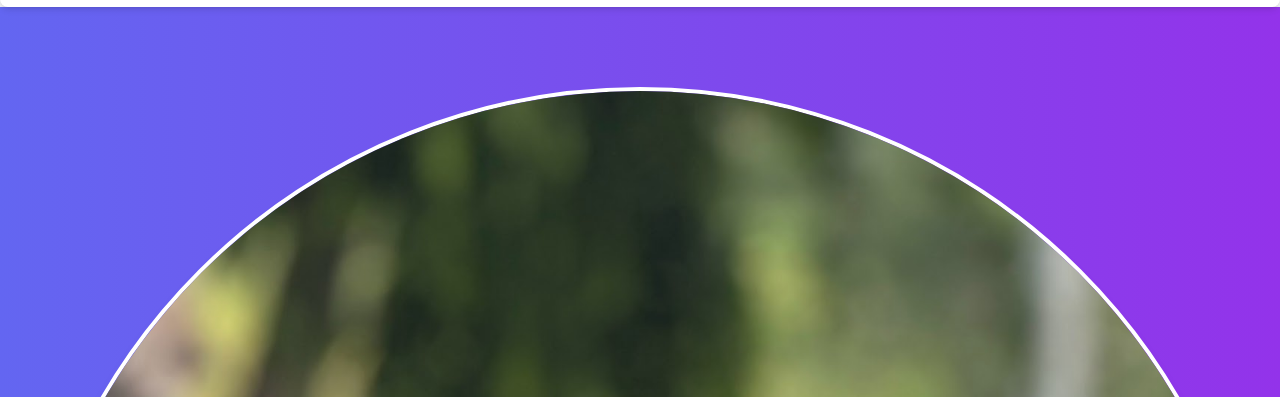
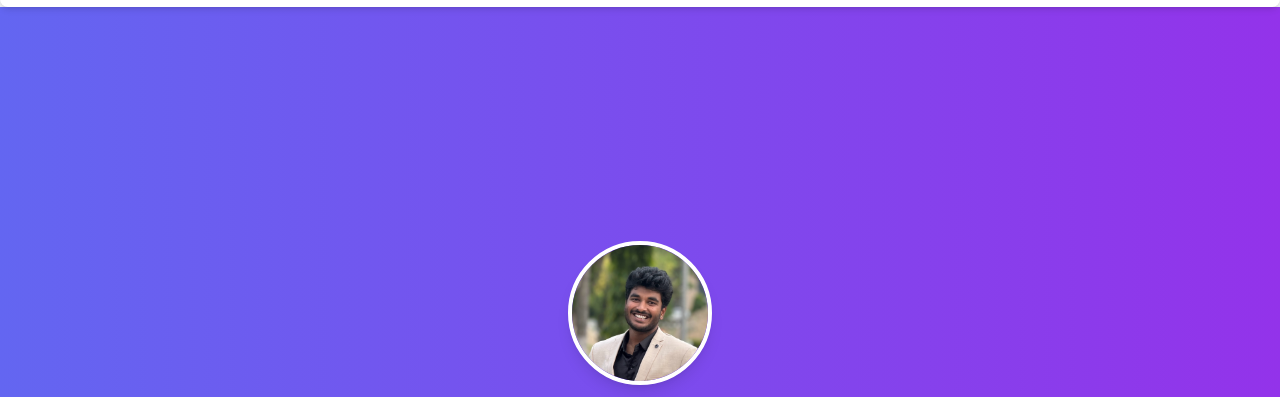
Before and after one commit to lenin-8-25/lenin-8-25.github.io, a plain HTML site: page index.html in a window 1280 px wide. Shown: the part 65-462 px from the top of the page. Drawn offline with nearby package versions, Linux system fonts and the light colour scheme.

Commit message:
Add files via upload

```diff
--- a/index.html
+++ b/index.html
@@ -59,7 +59,10 @@
     <!-- Hero Section -->
     <section id="home" class="bg-gradient-to-r from-indigo-500 to-purple-600 text-white py-20 px-4 flex items-center justify-center min-h-screen rounded-b-xl shadow-lg">
         <div class="container mx-auto text-center">
-            <img src="images/dp_professional.jpg" alt="Lenin Sai Kande" class="rounded-full mx-auto mb-6 border-4 border-white shadow-lg">
+            <!-- IMPORTANT: Replace 'your-profile-pic.jpg' with the actual filename of your image -->
+            <!-- Ensure your image file is in an 'images' folder in your GitHub repository -->
+            <!-- Added w-36 and h-36 for fixed size, and object-cover to maintain aspect ratio -->
+            <img src="images/dp_professional.jpg" alt="Lenin Sai Kande" class="rounded-full mx-auto mb-6 border-4 border-white shadow-lg w-36 h-36 object-cover">
             <h1 class="text-5xl md:text-6xl font-extrabold leading-tight mb-4 animate-fade-in-down">
                 Hi, I'm <span class="text-yellow-300">Lenin Sai Kande</span>
             </h1>
```
